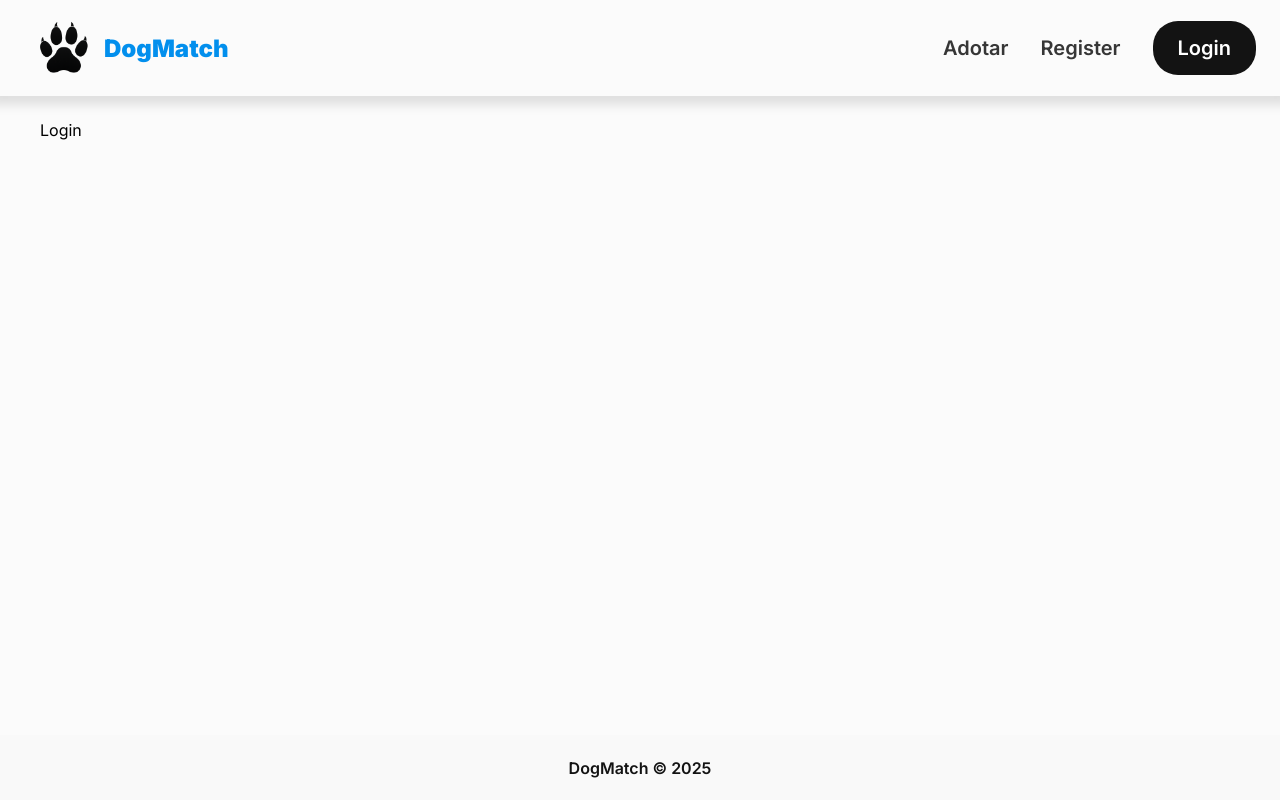
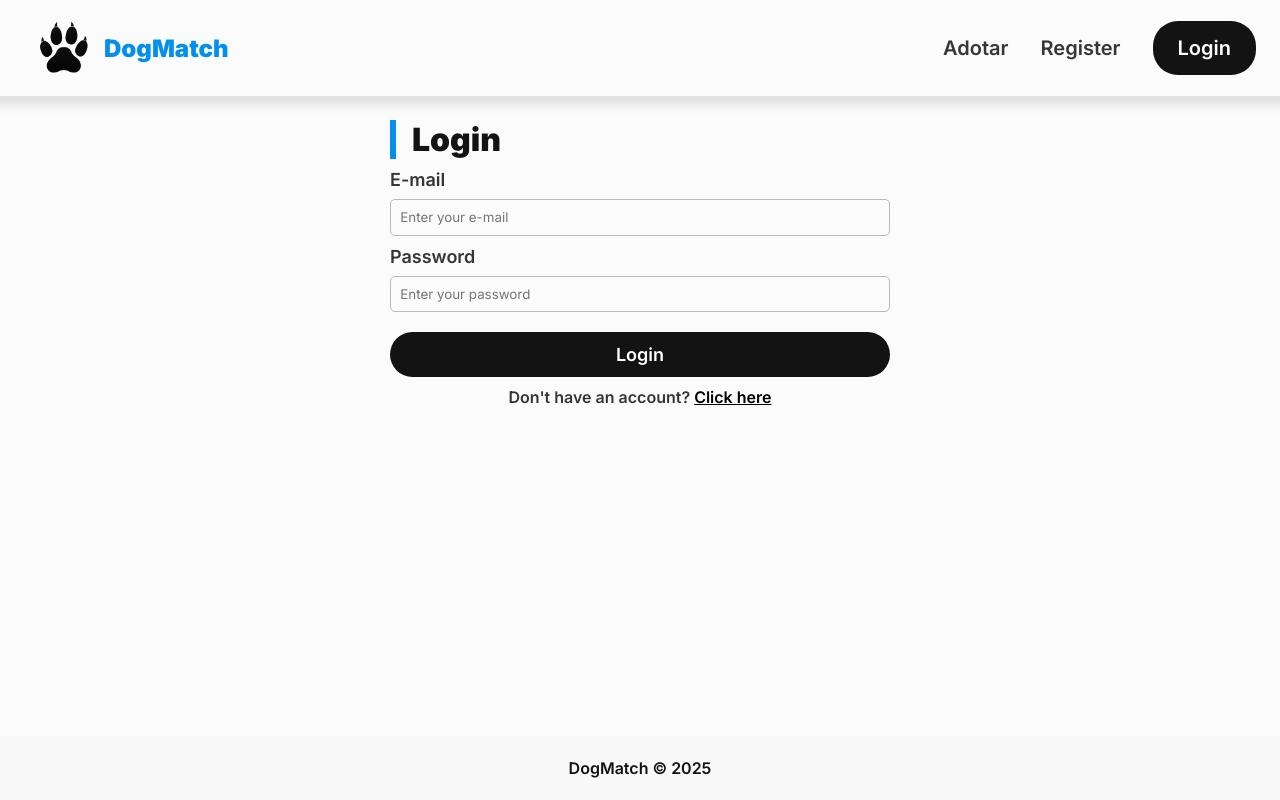
Before and after one commit to GuillhermeHenrique/dogmatch, a React (Vite) app in the folder frontend/: page /login in a window 1280 px wide. Built offline with nearby package versions, Linux system fonts and the light colour scheme; no server answers.

Commit message:
feat: implement user login form and authentication logic

```diff
--- a/frontend/src/components/layout/Navbar.tsx
+++ b/frontend/src/components/layout/Navbar.tsx
@@ -1,5 +1,6 @@
+import { useContext } from "react";
+
 import { Link, redirect } from "react-router-dom";
-import { useContext } from "react";
 
 import classes from "./Navbar.module.css";
 
--- a/frontend/src/context/UserContext.tsx
+++ b/frontend/src/context/UserContext.tsx
@@ -2,31 +2,27 @@ import { createContext, type PropsWithChildren } from "react";
 
 import { useAuth } from "../hooks/useAuth";
 
-type User = {
-  name: string;
-  email: string;
-  phone: number;
-  password: string;
-  confirmpassword: string;
-};
+import type { UserRegister, UserLogin } from "../types/User";
 
 type UserContextType = {
   authenticated: boolean;
-  register: (user: User) => Promise<void>;
+  register: (user: UserRegister) => Promise<void>;
+  login: (user: UserLogin) => Promise<void>;
   logout: () => void;
 };
 
 export const UserContext = createContext<UserContextType>({
   authenticated: false,
   register: async () => {},
+  login: async () => {},
   logout: () => {},
 });
 
 export const UserProvider = ({ children }: PropsWithChildren) => {
-  const { authenticated, register, logout } = useAuth();
+  const { authenticated, register, login, logout } = useAuth();
 
   return (
-    <UserContext.Provider value={{ authenticated, register, logout }}>
+    <UserContext.Provider value={{ authenticated, register, login, logout }}>
       {children}
     </UserContext.Provider>
   );
--- a/frontend/src/hooks/useAuth.ts
+++ b/frontend/src/hooks/useAuth.ts
@@ -6,18 +6,12 @@ import api from "../utils/api";
 
 import { useFlashMessage } from "./useFlashMessage";
 
+import type { UserRegister, UserLogin } from "../types/User";
+
 type UserToken = {
   message: string;
   token: string;
   UserId: string;
-};
-
-type User = {
-  name: string;
-  email: string;
-  phone: number;
-  password: string;
-  confirmpassword: string;
 };
 
 export const useAuth = () => {
@@ -39,11 +33,28 @@ export const useAuth = () => {
     localStorage.setItem("token", JSON.stringify(data.token));
   };
 
-  const register = async (user: User) => {
+  const register = async (user: UserRegister) => {
     try {
       const response = await api.post("/users/register", user);
 
       setFlashMessage("Registration completed successfully!", "success");
+
+      await authUser(response.data);
+    } catch (error) {
+      const err = error as AxiosError<{ message: string }>;
+
+      const msgText =
+        err.response?.data?.message || "An unexpected error occurred";
+
+      setFlashMessage(msgText, "error");
+    }
+  };
+
+  const login = async (user: UserLogin) => {
+    try {
+      const response = await api.post("/users/login", user);
+
+      setFlashMessage("Login completed successfully!", "success");
 
       await authUser(response.data);
     } catch (error) {
@@ -64,5 +75,5 @@ export const useAuth = () => {
     setFlashMessage("Logout successful!", "success");
   };
 
-  return { authenticated, register, logout };
+  return { authenticated, register, login, logout };
 };
--- a/frontend/src/routes/Login.tsx
+++ b/frontend/src/routes/Login.tsx
@@ -1,5 +1,65 @@
+import { useContext, useState } from "react";
+
+import { Link, useNavigate } from "react-router-dom";
+
+import classes from "./Register.module.css";
+
+import Input from "../components/form/Input";
+
+// context
+import { UserContext } from "../context/UserContext";
+
+import type { UserLogin } from "../types/User";
+
 const Login = () => {
-  return <div>Login</div>;
+  const [user, setUser] = useState<UserLogin>({
+    email: "",
+    password: "",
+  });
+  const { login } = useContext(UserContext);
+  const navigate = useNavigate();
+
+  const handleChange = (e: React.ChangeEvent<HTMLInputElement>) => {
+    setUser({ ...user, [e.target.name]: e.target.value });
+  };
+
+  const handleSubmit = async (e: React.FormEvent<HTMLFormElement>) => {
+    e.preventDefault();
+
+    login(user);
+
+    setTimeout(() => {
+      navigate("/");
+    }, 3000);
+  };
+
+  return (
+    <div className={classes.form_container}>
+      <div className={classes.title}>
+        <h1>Login</h1>
+      </div>
+      <form onSubmit={handleSubmit}>
+        <Input
+          text="E-mail"
+          type="email"
+          name="email"
+          placeholder="Enter your e-mail"
+          handleOnChange={handleChange}
+        />
+        <Input
+          text="Password"
+          type="password"
+          name="password"
+          placeholder="Enter your password"
+          handleOnChange={handleChange}
+        />
+        <input type="submit" value="Login" />
+      </form>
+      <p>
+        Don't have an account? <Link to="/register">Click here</Link>
+      </p>
+    </div>
+  );
 };
 
 export default Login;
--- a/frontend/src/routes/Register.tsx
+++ b/frontend/src/routes/Register.tsx
@@ -9,16 +9,10 @@ import Input from "../components/form/Input";
 // context
 import { UserContext } from "../context/UserContext";
 
-type User = {
-  name: string;
-  email: string;
-  phone: number;
-  password: string;
-  confirmpassword: string;
-};
+import type { UserRegister } from "../types/User";
 
 const Register = () => {
-  const [user, setUser] = useState<User>({
+  const [user, setUser] = useState<UserRegister>({
     name: "",
     email: "",
     phone: 0,
--- /dev/null
+++ b/frontend/src/types/User.ts
@@ -0,0 +1,12 @@
+export interface UserRegister {
+  name: string;
+  email: string;
+  phone: number;
+  password: string;
+  confirmpassword: string;
+}
+
+export interface UserLogin {
+  email: string;
+  password: string;
+}
```
